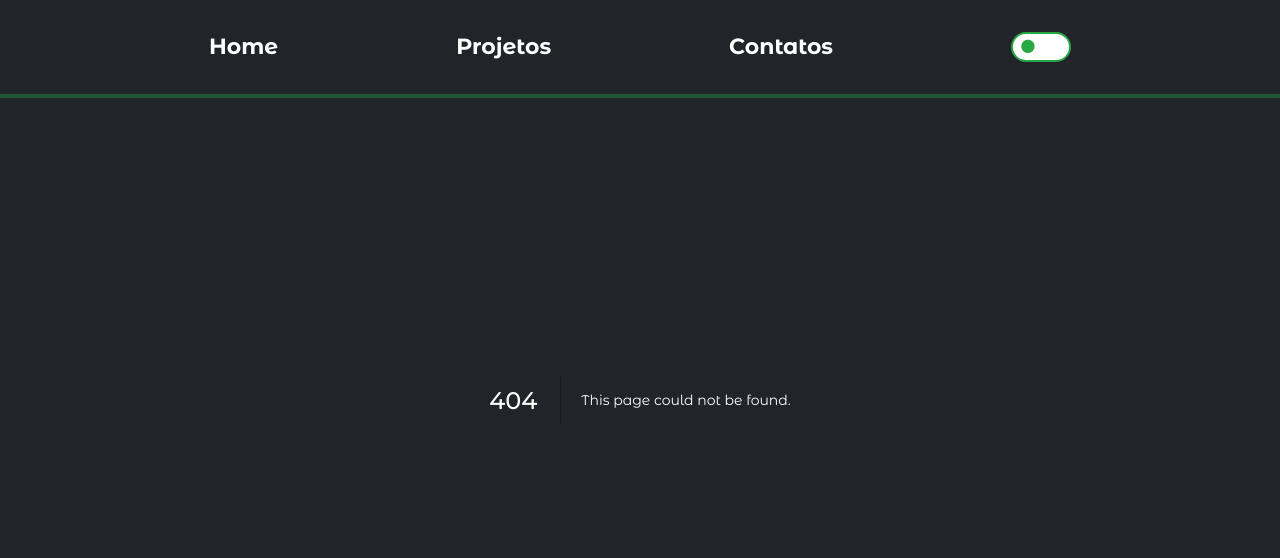
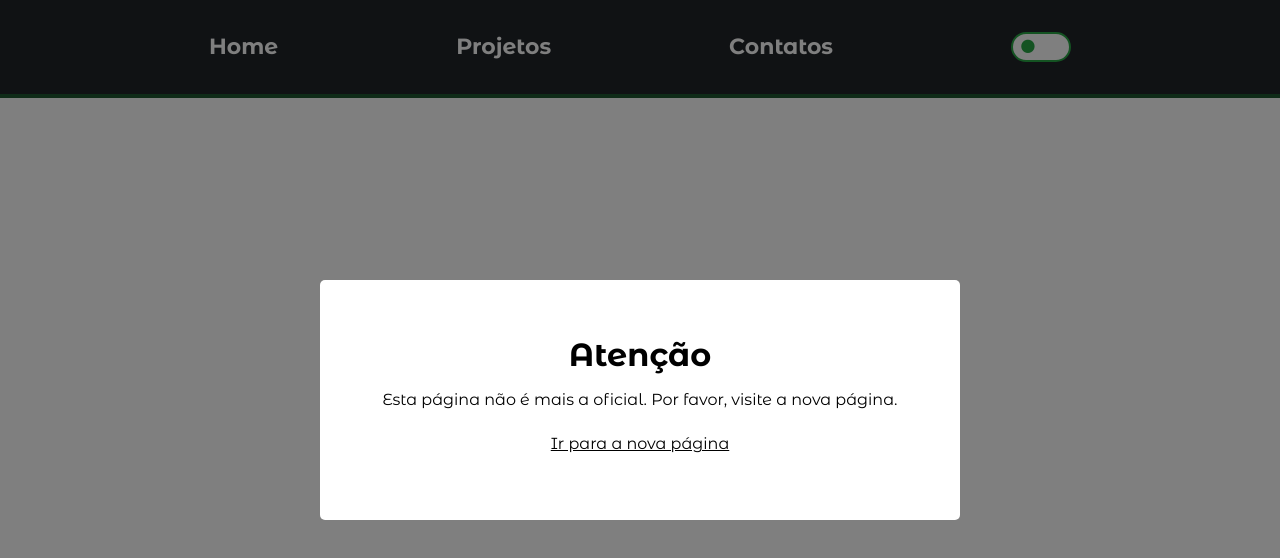
Before and after one commit to Marcos-Monte/portifolio, a Next.js app: page /Modal in a window 1280 px wide. Before the commit this address had no page. Shown: the top 558 px of the page. Built offline with nearby package versions, Linux system fonts and the light colour scheme.

Commit message:
feat: adicionando componente Modal para notificação de mudança de página

```diff
--- /dev/null
+++ b/pages/Modal.jsx
@@ -0,0 +1,16 @@
+
+const Modal = ({ isOpen, onClose }) => {
+  if (!isOpen) return null;
+
+  return (
+    <div className="modal-overlay">
+      <div className="modal-content">
+        <h1>Atenção</h1>
+        <p>Esta página não é mais a oficial. Por favor, visite a nova página.</p>
+        <a href="https://marcosmontedev.vercel.app/">Ir para a nova página</a>
+      </div>
+    </div>
+  );
+};
+
+export default Modal;
--- a/pages/_app.jsx
+++ b/pages/_app.jsx
@@ -5,6 +5,8 @@ import Header from "./Components/Header";
 import "@/styles/globals.css";
 import { useState } from "react";
 import { ThemeProvider } from "../contexts/Themes";
+
+import Modal from "./Modal.jsx";
 
 export default function App({ Component, pageProps }) {
   // Para onde a bolinha do botão de troca de temas irá deslizar
@@ -27,6 +29,9 @@ export default function App({ Component, pageProps }) {
     setTheme(!theme);
   }
 
+  // Váriavel de Estado (Modal)
+  const [isModalOpen, setIsModalOpen] = useState(true);
+
   return (
     <>
       <Head>
@@ -44,6 +49,8 @@ export default function App({ Component, pageProps }) {
           <Component {...pageProps} />
         </div>
       </ThemeProvider>
+
+      <Modal isOpen={isModalOpen}  />
     </>
   );
 }
--- a/styles/globals.css
+++ b/styles/globals.css
@@ -55,3 +55,33 @@ html {
     padding-top: 250px;
   }
 }
+
+/* Modal */
+
+.modal-overlay {
+  position: fixed;
+  top: 0;
+  left: 0;
+  right: 0;
+  bottom: 0;
+  background: rgba(0, 0, 0, 0.5);
+  display: flex;
+  justify-content: center;
+  align-items: center;
+  z-index: 10000000000000000000000000000;
+}
+
+.modal-content {
+  height: 30%;
+  width: 50%;
+  display: flex;
+  flex-direction: column;
+  justify-content: center;
+  align-items: center;
+  gap: 1rem;
+  background: white;
+  padding: 20px;
+  border-radius: 5px;
+  text-align: center;
+
+}
```
